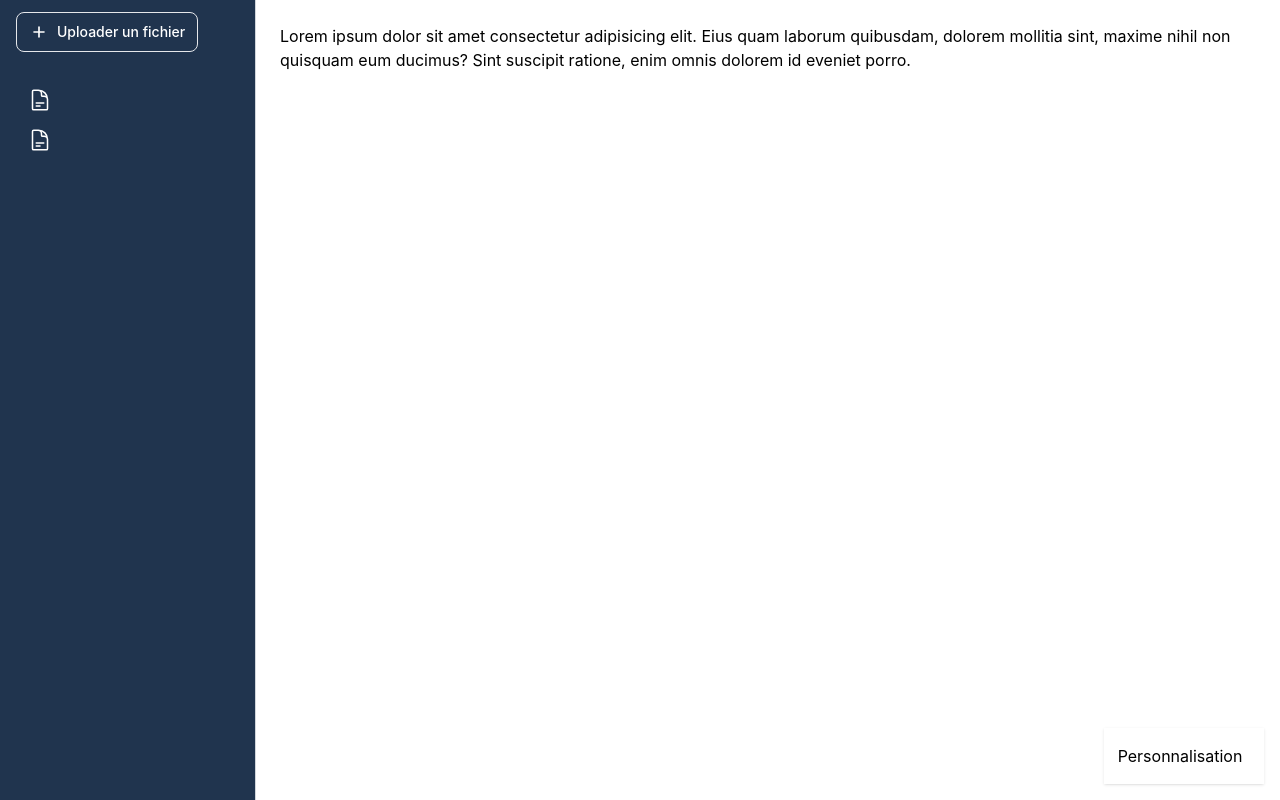
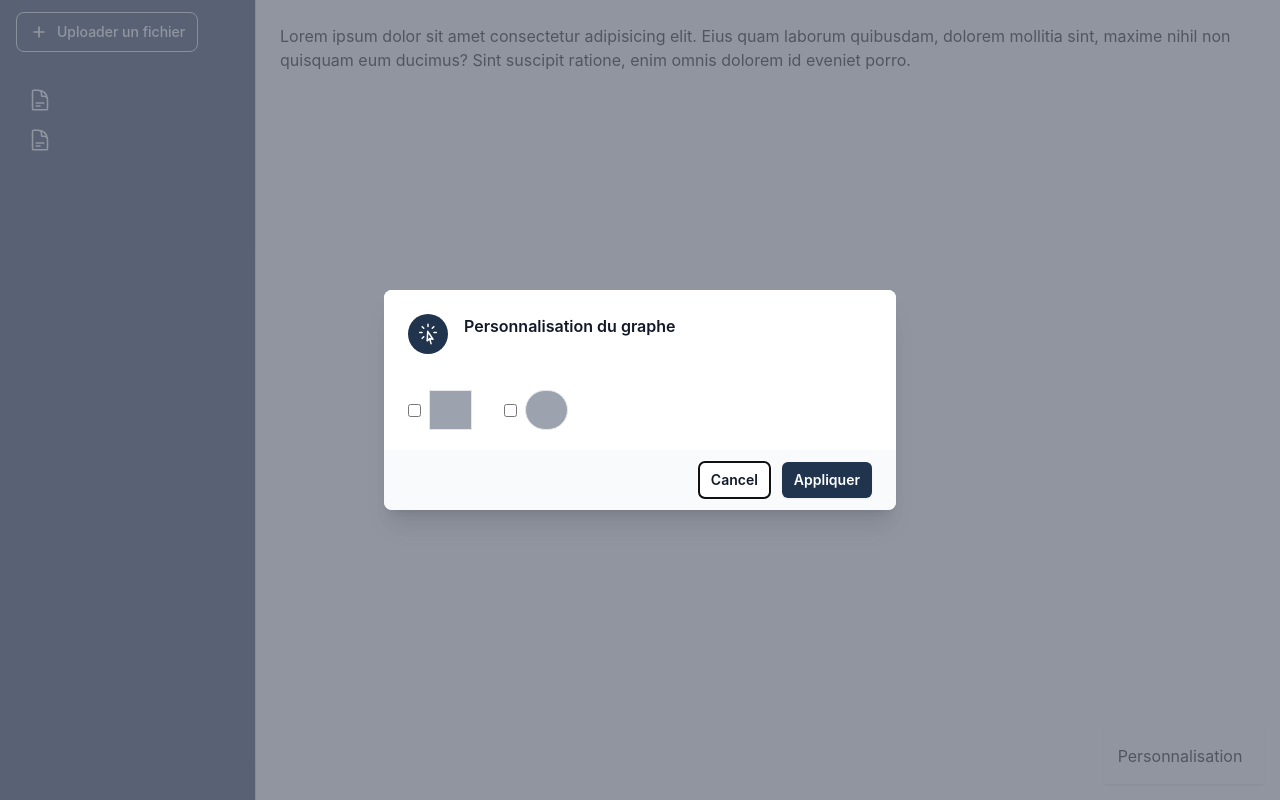
Before and after one commit to AyouLasme/BubleProject, a React (Create React App) app: page / in a window 1280 px wide. Built offline with nearby package versions, Linux system fonts and the light colour scheme.

Commit message:
Morph config initialization

```diff
--- a/src/components/Configuration.jsx
+++ b/src/components/Configuration.jsx
@@ -4,7 +4,7 @@ import ConfigurationModal from "./ConfigurationModal";
 
 export default function Configuration() {
 
-    const [open, setOpen] = useState(false);
+    const [open, setOpen] = useState(true);
 
     const toggle = () => {
         console.log('console')
--- a/src/components/ConfigurationModal.jsx
+++ b/src/components/ConfigurationModal.jsx
@@ -55,8 +55,18 @@ export default function ConfigurationModal() {
                     </div>
                   </div>
                 </div>
-                <div className="p-4">
-                  Lorem ipsum dolor sit amet consectetur adipisicing elit. Maxime exercitationem enim incidunt delectus sit sapiente illum assumenda, aperiam odio, id deleniti provident adipisci neque eaque officia ipsum nobis tempore! Aliquam?
+                <div className="p-4 flex items-start justify-items-start gap-4">
+
+                  <div className="flex p-2 w-20 h-12 justify-between gap-2 items-center">
+                    <input type="checkbox" name="" id="" className="border" />
+                    <div className="w-12 h-10 bg-gray-400 border"></div>
+                  </div>
+
+                  <div className="flex p-2 w-20 h-12 justify-between gap-2 items-center">
+                    <input type="checkbox" name="" id="" className="border" />
+                    <div className="w-12 h-10 rounded-full bg-gray-400 border"></div>
+                  </div>
+
                 </div>
                 <div className="bg-gray-50 px-4 py-3 sm:flex sm:flex-row-reverse sm:px-6">
                   <button
```
